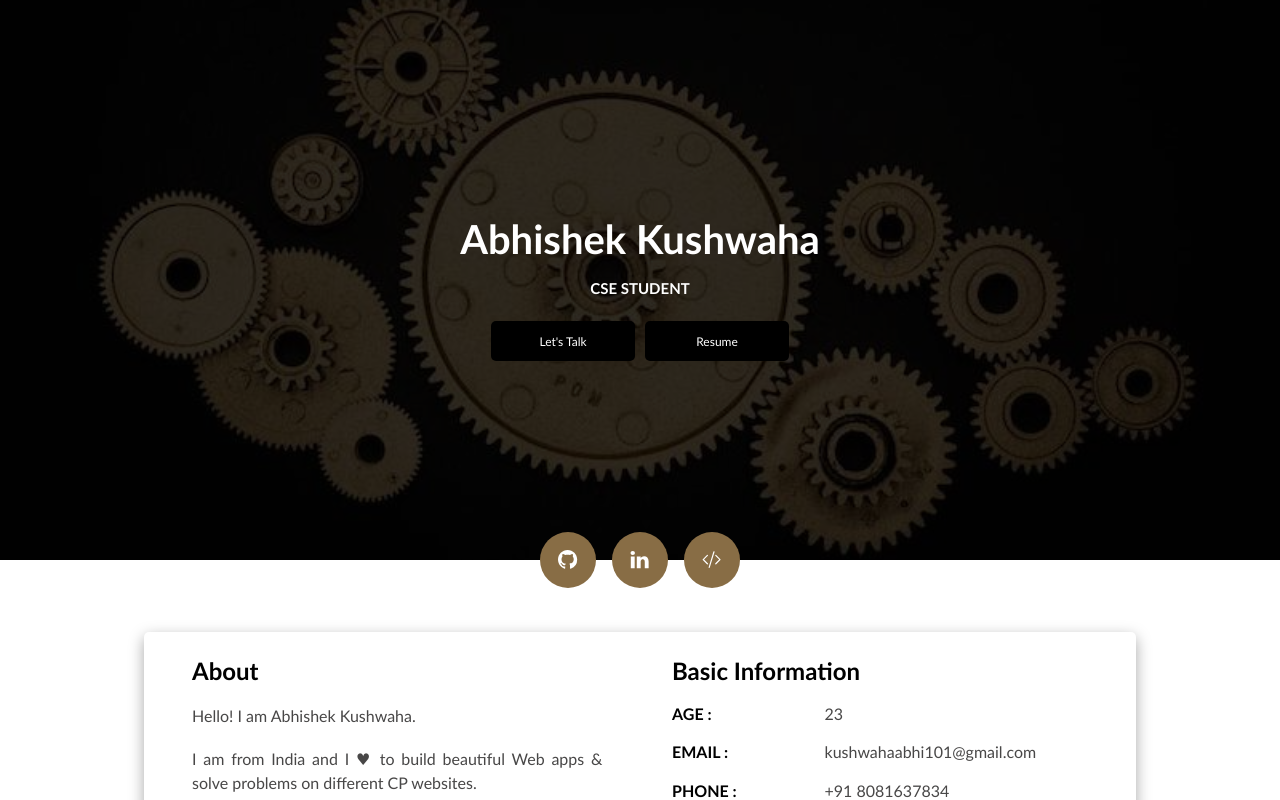
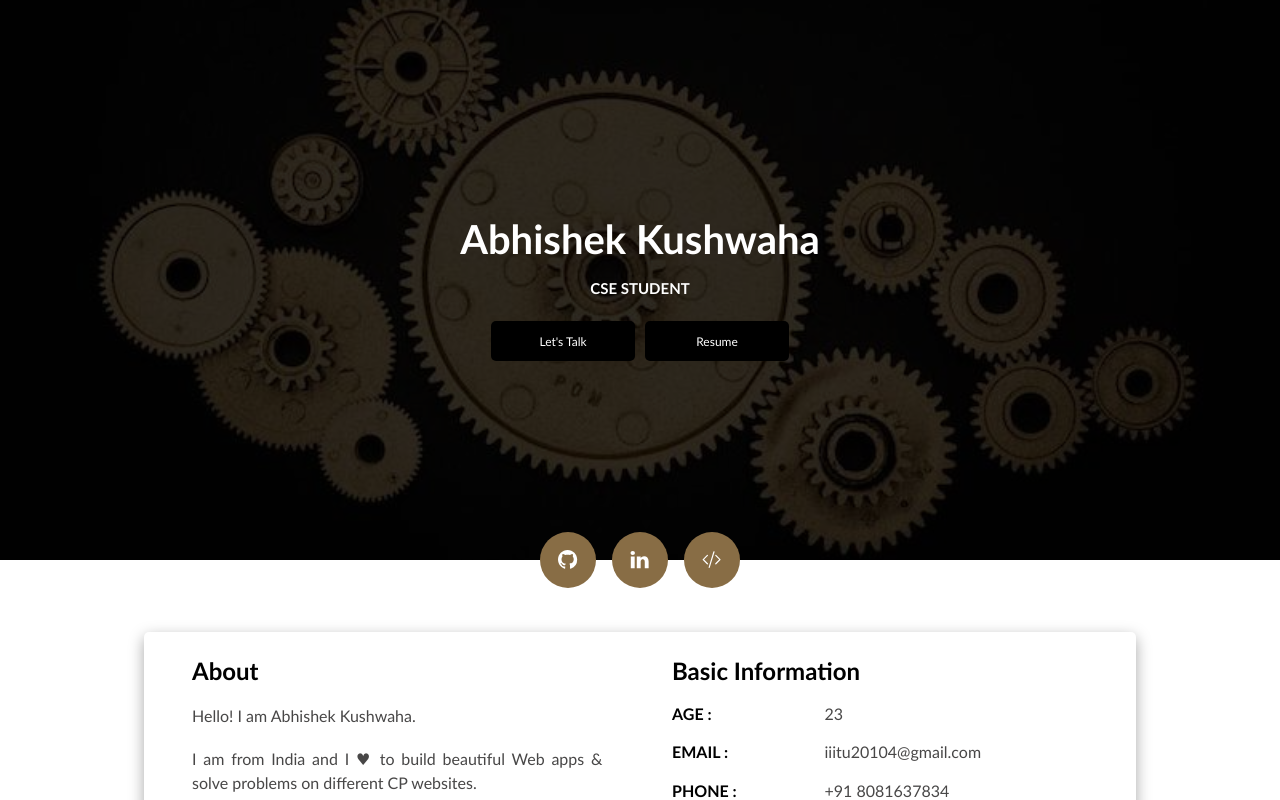
Before and after one commit to kushwahashashank/profile, a React (Create React App) app: page / in a window 1280 px wide. Shown: the top 800 px of the page. Built offline with nearby package versions, Linux system fonts and the light colour scheme.

Commit message:
Update Home.jsx

```diff
--- a/src/Components/Home.jsx
+++ b/src/Components/Home.jsx
@@ -162,7 +162,7 @@ function Home() {
                   <div className="about_head">
                     <strong>EMAIL :</strong>
                   </div>
-                  <div className="about_dis">kushwahaabhi101@gmail.com</div>
+                  <div className="about_dis">iiitu20104@gmail.com</div>
                 </div>
                 <div className="about_item">
                   <div className="about_head">
```
